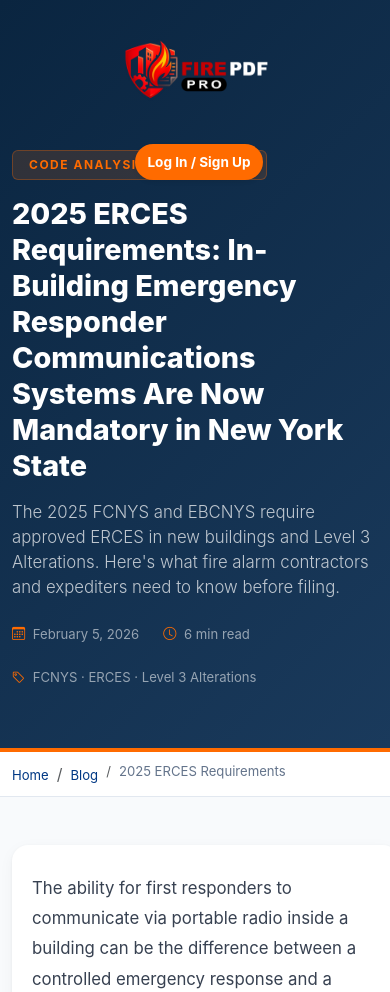
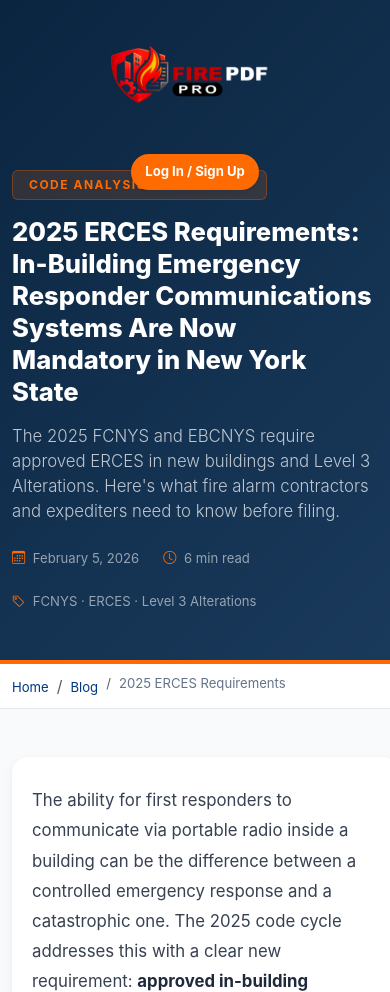
Before and after one commit to glaprintingco-design/doc-pro, a Flask app: page /blog/bcnys-2025-erces-requirements in a window 390 px wide. Shown: the top 992 px of the page. Run offline with Flask 3, Linux system fonts and the light colour scheme.

Commit message:
Update bcnys-2025-erces-requirements.html

```diff
--- a/templates/bcnys-2025-erces-requirements.html
+++ b/templates/bcnys-2025-erces-requirements.html
@@ -106,8 +106,14 @@
     <style>
         :root { --fire-orange: #FF6B00; --nyc-blue: #003884; --dark-navy: #0a2540; --text-muted-custom: #64748b; --bg-light-custom: #f8fafc; --border-light: #e2e8f0; }
         body { background-color: var(--bg-light-custom); }
-        .blog-hero { background: linear-gradient(135deg, var(--dark-navy) 0%, #1a3a5c 100%); padding: 150px 0 60px; border-bottom: 4px solid var(--fire-orange); }
-        .blog-hero .badge-category { background: rgba(255,107,0,0.15); color: var(--fire-orange); border: 1px solid rgba(255,107,0,0.3); font-size: 0.75rem; letter-spacing: 1.5px; }
+        .blog-hero { background: linear-gradient(135deg, var(--dark-navy) 0%, #1a3a5c 100%); padding: 120px 0 60px; border-bottom: 4px solid var(--fire-orange); }
+        @media (max-width: 768px) {
+			.blog-hero { padding-top: 170px; padding-bottom: 48px; }
+			.blog-hero h1 { font-size: 1.7rem; }
+			.navbar .container { flex-wrap: nowrap; }
+			.navbar .btn { padding-left: 14px !important; padding-right: 14px !important; font-size: 0.82rem !important; white-space: nowrap; }
+		}
+		.blog-hero .badge-category { background: rgba(255,107,0,0.15); color: var(--fire-orange); border: 1px solid rgba(255,107,0,0.3); font-size: 0.75rem; letter-spacing: 1.5px; }
         .blog-hero h1 { color: #fff; font-size: clamp(1.6rem, 4vw, 2.4rem); font-weight: 800; line-height: 1.25; }
         .blog-hero .lead { color: rgba(255,255,255,0.72); font-size: 1.05rem; }
         .meta-item { color: rgba(255,255,255,0.55); font-size: 0.82rem; }
@@ -118,7 +124,10 @@
         .breadcrumb-item a:hover { color: var(--fire-orange); }
         .breadcrumb-item.active { color: var(--text-muted-custom); font-size: 0.82rem; }
         .blog-layout { display: grid; grid-template-columns: 1fr 300px; gap: 40px; align-items: start; }
-        @media (max-width: 991px) { .blog-layout { grid-template-columns: 1fr; } }
+        @media (max-width: 991px) {
+			.blog-layout { grid-template-columns: 1fr; }
+			.sidebar { position: static; top: auto; }
+		}
         .article-card { background: #fff; border-radius: 16px; padding: 48px 52px; box-shadow: 0 1px 3px rgba(0,0,0,0.06), 0 4px 16px rgba(0,0,0,0.04); }
         @media (max-width: 767px) { .article-card { padding: 28px 20px; } }
         .article-card h2 { color: var(--nyc-blue); font-size: 1.35rem; font-weight: 800; margin-top: 44px; margin-bottom: 16px; padding-left: 16px; border-left: 4px solid var(--fire-orange); }
@@ -150,7 +159,7 @@
         .accordion-item { border: 1px solid var(--border-light); border-radius: 10px !important; margin-bottom: 10px; overflow: hidden; }
         .accordion-body { color: #374151; font-size: 0.95rem; line-height: 1.75; padding: 16px 24px 20px; }
         .disclaimer { background: var(--bg-light-custom); border: 1px solid var(--border-light); border-radius: 10px; padding: 20px 24px; margin-top: 48px; font-size: 0.83rem; color: #64748b; line-height: 1.65; }
-        .sidebar { position: sticky; top: 90px; }
+        .sidebar { position: sticky; top: 90px; align-self: start; }
         .sidebar-card { background: #fff; border-radius: 14px; padding: 24px; box-shadow: 0 1px 3px rgba(0,0,0,0.06); border: 1px solid var(--border-light); margin-bottom: 20px; }
         .sidebar-card h4 { font-size: 0.8rem; text-transform: uppercase; letter-spacing: 1.5px; color: #94a3b8; font-weight: 700; margin-bottom: 16px; }
         .toc-link { display: block; color: #475569; text-decoration: none; font-size: 0.87rem; padding: 6px 0; border-bottom: 1px solid #f1f5f9; transition: color 0.2s, padding-left 0.2s; }
@@ -165,31 +174,20 @@
         .related-card:hover { border-color: var(--fire-orange); transform: translateY(-2px); }
         .related-card .tag { color: var(--fire-orange); font-size: 0.72rem; font-weight: 700; letter-spacing: 1px; text-transform: uppercase; }
         .related-card h5 { color: #1e293b; font-size: 0.93rem; font-weight: 700; margin: 6px 0 0; }
-
-        /* ── Mobile fixes for Navbar and Hero ── */
-        @media (max-width: 768px) {
-            .blog-hero { padding-top: 150px; }
-            .blog-hero h1 { font-size: 1.8rem; }
-            .navbar .btn { padding-left: 12px !important; padding-right: 12px !important; font-size: 0.85rem !important; }
-            .navbar-logo { max-width: 130px; height: auto; }
-        }
     </style>
 </head>
 <body>
 
 <div id="progress-bar"></div>
 
-<!-- ── NAVBAR FIJA CON FLEX-NOWRAP ── -->
-<nav class="navbar position-absolute w-100 mt-3" style="z-index: 100;">
-    <div class="container d-flex flex-nowrap align-items-center justify-content-between">
-        <a class="navbar-brand p-0 m-0" href="/">
-            <img src="/static/logo.webp" alt="Fire PDF Pro" class="navbar-logo" style="max-width: 150px; height: auto;">
-        </a>
-        <div class="ms-auto ps-2">
+<nav class="navbar navbar-expand-lg navbar-dark position-absolute w-100 mt-3" style="z-index: 100;">
+    <div class="container">
+        <a class="navbar-brand" href="/"><img src="/static/logo.webp" alt="Fire PDF Pro" class="navbar-logo"></a>
+        <div class="ms-auto d-flex align-items-center">
             {% if session.get('user_id') %}
-                <a href="/dashboard" class="btn btn-fire rounded-pill px-3 fw-bold shadow-sm" style="white-space: nowrap; font-size: 0.9rem;">Dashboard</a>
+                <a href="/dashboard" class="btn btn-fire rounded-pill px-4 fw-bold shadow-sm">Dashboard</a>
             {% else %}
-                <button class="btn btn-fire rounded-pill px-3 fw-bold shadow-sm" data-bs-toggle="modal" data-bs-target="#authModal" onclick="showLogin()" style="white-space: nowrap; font-size: 0.9rem;">Log In / Sign Up</button>
+                <button class="btn btn-fire rounded-pill px-4 fw-bold shadow-sm" data-bs-toggle="modal" data-bs-target="#authModal" onclick="showLogin()">Log In / Sign Up</button>
             {% endif %}
         </div>
     </div>
```
